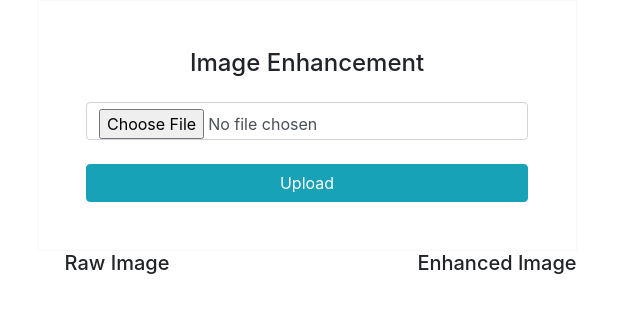
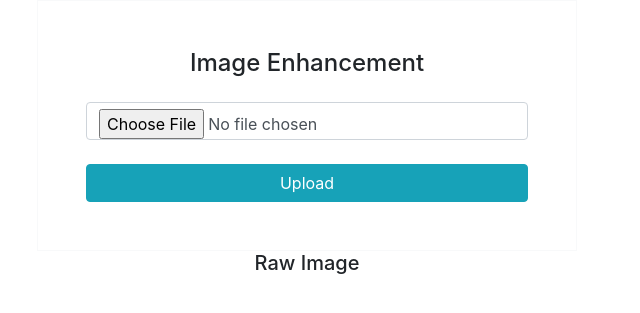
Before and after one commit to Gabe005/DIGIMAP_FINAL, a Flask app: page / in a window 1280 px wide. Shown: the top 313 px of the page, without its empty margins (333-973 px from the left). Run offline with Flask 3, Linux system fonts and the light colour scheme; some libraries are stand-ins or nearby versions.

Commit message:
removed enhanced img preview

```diff
--- a/templates/index.html
+++ b/templates/index.html
@@ -31,12 +31,12 @@
                 </div>
             </div>
             <!-- Enhanced Image Column -->
-            <div class="col-md-4 text-center">
+            <!--<div class="col-md-4 text-center">
                 <h5>Enhanced Image</h5>
                 <div class="preview-card">
-                    <img id="enhancedImage" class="img-fluid" src="#" alt="Enhanced Image" style="display: none;">
+                    <img id="enhancedImage" class="img-fluid" src=data.enhanced_image_path alt="Enhanced Image" style="display: none;">
                 </div>
-            </div>
+            </div>-->
         </div>
     </div>
 
@@ -65,9 +65,9 @@
             })
             .then(response => response.json())
             .then(data => {
-                var enhancedImg = document.getElementById('enhancedImage');
+                /*var enhancedImg = document.getElementById('enhancedImage');
                 enhancedImg.src = data.enhanced_image_path;
-                enhancedImg.style.display = 'block'; // Show the enhanced image preview
+                enhancedImg.style.display = 'block'; // Show the enhanced image preview*/
 
                 document.getElementById('output').innerHTML = '<a href="/download/' + encodeURIComponent(data.enhanced_image_path) + '" class="btn btn-success">Download Enhanced Image</a>';
             })
```
